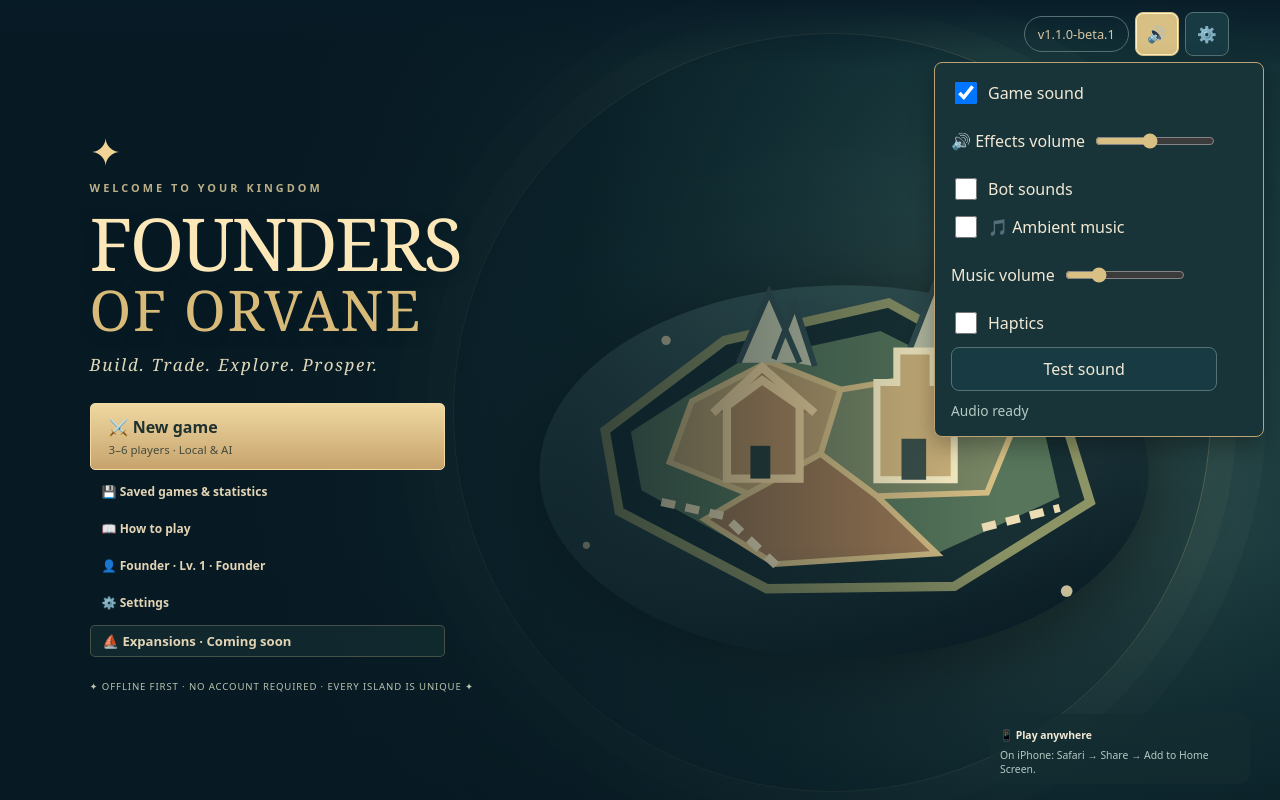
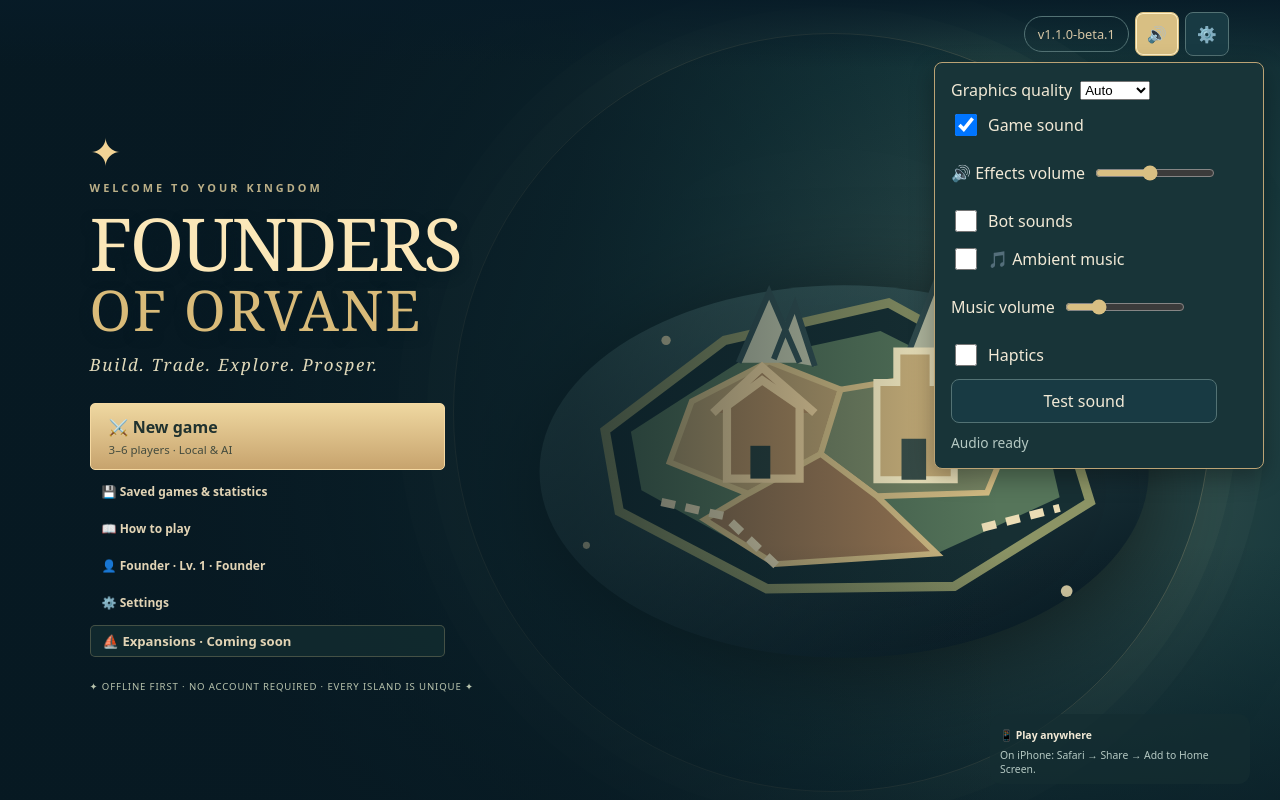
Before and after one commit to rgcb01/founders-of-orvane, a React (Vite) app in the folder apps/web/: page / in a window 1280 px wide. Both pictures are taken after a click on the button "⚙️". Built offline with nearby package versions, Linux system fonts and the light colour scheme.

Commit message:
Move gameplay graphics selector into settings and retain diagnostic control

```diff
--- a/apps/web/src/main.tsx
+++ b/apps/web/src/main.tsx
@@ -5,7 +5,7 @@ import './style.css';
 import './tabletop.css';
 import './front-screen.css';
 
-import {BoardScene3D,type BoardCameraControls} from './BoardScene3D';
+import {BoardScene3D,GraphicsQualitySelect,readGraphicsQuality,persistGraphicsQuality,type GraphicsQuality,type BoardCameraControls} from './BoardScene3D';
 import {DevelopmentPanel} from './DevelopmentPanel';
 import {TradePanel} from './TradePanel';
 import {resourceEmoji} from './resources';
@@ -79,6 +79,8 @@ function App(){
  const [coachFocus,setCoachFocus]=useState<TutorTarget|null>(null);
  const [forceGuided,setForceGuided]=useState(false);
  const [soundOpen,setSoundOpen]=useState(false);
+ const [graphicsQuality,setGraphicsQuality]=useState<GraphicsQuality>(readGraphicsQuality);
+ const changeGraphicsQuality=(q:GraphicsQuality)=>{setGraphicsQuality(q);persistGraphicsQuality(q);};
  const [size,setSize]=useState<BoardSize>(prefs.count<=4?'standard':'extended');
  const [count,setCount]=useState<PlayerCount>(prefs.count);
  const [humans,setHumans]=useState(prefs.humans);
@@ -369,7 +371,7 @@ function App(){
  const viewW=bounds.w/zoom,viewH=bounds.h/zoom;
  return <main className={view?"in-match":menu==="home"?"front-menu":menu==="setup"?"lobby-screen":""} data-coach-focus={coachOpen?coachFocus??undefined:undefined} data-dice={loadout.dice} data-card-back={loadout.cardBack} data-board-theme={loadout.board}>
   <header><div><p className="eyebrow">ORVANE / FIELD NOTES</p><h1>Founders of Orvane</h1><p className="subtitle">Build. Trade. Explore. Prosper.</p></div><div className="header-actions"><span className="version">v1.1.0-beta.1</span>{view&&<>{document.fullscreenEnabled&&<button aria-label="Toggle fullscreen" aria-pressed={fullscreen} title="Fullscreen" onClick={toggleFullscreen}>⛶</button>}<button aria-label="Pause menu" aria-expanded={pauseMenuOpen} onClick={()=>setPauseMenuOpen(true)}>☰</button></>}<button aria-label={audio.settings.enabled?"Mute sound":"Enable sound"} aria-pressed={audio.settings.enabled} onClick={audio.toggle}>{audio.settings.enabled?"🔊":"🔇"}</button>{view&&<button aria-label="Guided tutorial" aria-expanded={coachOpen} aria-pressed={tutorial.enabled&&coachOpen} onClick={activateTutorial}>🧭</button>}{view&&<button aria-expanded={guideOpen} aria-label="Game guide" onClick={()=>setGuideOpen(v=>!v)}>📖</button>}<button aria-expanded={soundOpen} onClick={()=>setSoundOpen(v=>!v)}>⚙️</button></div></header>
-  {soundOpen&&<section className="setup-bar sound-settings"><label><input type="checkbox" aria-label="Enable game sound" checked={audio.settings.enabled} onChange={audio.toggle}/> Game sound</label><label>🔊 Effects volume <input aria-label="Effects volume" type="range" min={0} max={100} value={Math.round(audio.settings.volume*100)} onChange={e=>audio.setVolume(Number(e.target.value)/100)}/></label><label><input type="checkbox" checked={audio.settings.bots} onChange={audio.toggleBots}/> Bot sounds</label><label><input type="checkbox" checked={audio.settings.music} onChange={audio.toggleMusic}/> 🎵 Ambient music</label><label>Music volume <input aria-label="Music volume" type="range" min={0} max={100} value={Math.round(audio.settings.musicVolume*100)} onChange={e=>audio.setMusicVolume(Number(e.target.value)/100)}/></label>{typeof navigator.vibrate==='function'&&<label><input type="checkbox" checked={audio.settings.haptic} onChange={audio.toggleHaptic}/> Haptics</label>}<button onClick={()=>{void audio.unlock().then(()=>audio.play('trade'));}}>Test sound</button><span className="muted">{audio.ready?'Audio ready':'Tap to activate audio'}</span></section>}
+  {soundOpen&&<section className="setup-bar sound-settings"><label>Graphics quality <GraphicsQualitySelect value={graphicsQuality} onChange={changeGraphicsQuality}/></label><label><input type="checkbox" aria-label="Enable game sound" checked={audio.settings.enabled} onChange={audio.toggle}/> Game sound</label><label>🔊 Effects volume <input aria-label="Effects volume" type="range" min={0} max={100} value={Math.round(audio.settings.volume*100)} onChange={e=>audio.setVolume(Number(e.target.value)/100)}/></label><label><input type="checkbox" checked={audio.settings.bots} onChange={audio.toggleBots}/> Bot sounds</label><label><input type="checkbox" checked={audio.settings.music} onChange={audio.toggleMusic}/> 🎵 Ambient music</label><label>Music volume <input aria-label="Music volume" type="range" min={0} max={100} value={Math.round(audio.settings.musicVolume*100)} onChange={e=>audio.setMusicVolume(Number(e.target.value)/100)}/></label>{typeof navigator.vibrate==='function'&&<label><input type="checkbox" checked={audio.settings.haptic} onChange={audio.toggleHaptic}/> Haptics</label>}<button onClick={()=>{void audio.unlock().then(()=>audio.play('trade'));}}>Test sound</button><span className="muted">{audio.ready?'Audio ready':'Tap to activate audio'}</span></section>}
   {storageError&&<p className="storage-warning" role="alert">⚠️ {storageError} · Progress may not be saved.</p>}
   {profileError&&<p className="storage-warning" role="alert">⚠️ {profileError}</p>}
   {!view&&menu==='home'&&<HomeMenu onProfile={()=>setMenu('profile')} profileLabel={profile&&progress?avatarIcon(profile.avatar,progress.level)+' '+profile.name+' · Lv. '+progress.level+' · '+cosmetic(loadout.title).name:undefined} onContinue={latest?()=>resume(latest):undefined} onSaves={()=>setMenu('saves')} onPlay={()=>setMenu('setup')} onGuide={()=>setMenu('guide')} onSettings={()=>setSoundOpen(v=>!v)} onExpansions={()=>setMenu('expansions')}/>}
@@ -401,7 +403,7 @@ function App(){
     {view&&coachOpen&&tutorial.enabled&&<TutorialCoach progress={tutorial} lesson={tutorLesson} tip={coachFocus===tutorLesson?.target&&tutorLesson?tutorialTip(tutorLesson):"Try the highlighted action. Your real moves advance the lesson."} onShow={showTutorTarget} onHide={()=>{setCoachOpen(false);setCoachFocus(null);}} onSkip={skipTutorial}/>}
      {view&&<div className="board-event-slot">{view&&visual&&duration>0&&<EventStage key={visualQueue.length+':'+visual.kind+':'+(game?.turn??setup?.step)} event={visual} effectId={loadout.effects} celebrate={visual.playerId<humans&&!reduced} name={view.players.find(p=>p.id===visual.playerId)?.name??'Player'} other={'other' in visual&&visual.other!==null?view.players.find(p=>p.id===visual.other)?.name??'Player':'🏦 Bank'} duration={duration} color={view.players.find(p=>p.id===visual.playerId)?.color??'#ffe39b'}/>}{(!visual||duration===0)&&<div className="event-idle"><span>{humanDecision?'👤':'🎲'}</span><strong>{view.players.find(p=>p.id===(decision??playerId))?.name??'Match'} </strong><span className="muted">{humanDecision?'Your action':paused?'Paused':'Watching the board'}</span></div>}</div>}
     {game&&humanActive&&game.phase==='action'&&buildOpen&&<BuildMenu onClose={()=>setBuildOpen(false)} board={board} game={game} build={build} onSelect={k=>{setBuild(k);setSelection(null);}}/>}
-    {active3D?<div className="tabletop-world" style={{position:'absolute',inset:0,top:54,bottom:45,zIndex:0}}><BoardScene3D board={board} cameraControls={camera3D} ambientPaused={paused||pauseMenuOpen||pace==='turbo'||reduced} robberTile={game?.development.robber} producingTiles={visual?.kind==='production'&&duration>0&&!reduced?visual.tiles:undefined} pieces={{roads:(view?.roads??[]).map(r=>({edgeId:r.edgeId,color:view?.players.find(p=>p.id===r.playerId)?.color??'#ffffff'})),buildings:(view?.settlements??[]).map(v=>({vertexId:v.vertexId,kind:game?.settlements.some(s=>s.vertexId===v.vertexId&&s.kind==='city')?'city' as const:'settlement' as const,color:view?.players.find(p=>p.id===v.playerId)?.color??'#ffffff'}))}} legalVertices={[...validVertices]} legalEdges={[...validEdges]} onSelect={v=>setSelection(v)} onUnavailable={()=>{setWebglFailed(true);setExperimental3D(false);}}/></div>:<>
+    {active3D?<div className="tabletop-world" style={{position:'absolute',inset:0,top:54,bottom:45,zIndex:0}}><BoardScene3D board={board} graphicsQuality={graphicsQuality} onGraphicsQualityChange={changeGraphicsQuality} cameraControls={camera3D} ambientPaused={paused||pauseMenuOpen||pace==='turbo'||reduced} robberTile={game?.development.robber} producingTiles={visual?.kind==='production'&&duration>0&&!reduced?visual.tiles:undefined} pieces={{roads:(view?.roads??[]).map(r=>({edgeId:r.edgeId,color:view?.players.find(p=>p.id===r.playerId)?.color??'#ffffff'})),buildings:(view?.settlements??[]).map(v=>({vertexId:v.vertexId,kind:game?.settlements.some(s=>s.vertexId===v.vertexId&&s.kind==='city')?'city' as const:'settlement' as const,color:view?.players.find(p=>p.id===v.playerId)?.color??'#ffffff'}))}} legalVertices={[...validVertices]} legalEdges={[...validEdges]} onSelect={v=>setSelection(v)} onUnavailable={()=>{setWebglFailed(true);setExperimental3D(false);}}/></div>:<>
     <svg ref={svg} data-board-root="true" viewBox={[bounds.x+(bounds.w-viewW)/2+pan.x,bounds.y+(bounds.h-viewH)/2+pan.y,viewW,viewH].join(' ')} onPointerDown={start} onPointerMove={move} onPointerUp={end} onPointerCancel={end} onClickCapture={e=>{
          if(performance.now()-lastGestureEnd.current<320){e.preventDefault();e.stopPropagation();return;}
          if(!e.detail||!window.matchMedia('(pointer:coarse)').matches||(!vertexMode&&!roadMode)||!svg.current)return;
@@ -443,7 +445,7 @@ function App(){
   {handoffPending&&view&&decision!==null&&<div className="handoff-curtain" role="presentation"><section className="handoff-window" role="dialog" aria-modal="true" aria-label="Pass the device"><span className="handoff-sigil" aria-hidden="true">♜</span><p className="eyebrow">PRIVATE PLAYER TURN</p><h2>Pass the device</h2><p>Hand the screen to <strong>{view.players.find(p=>p.id===decision)?.name??'the next player'}</strong>.</p><p className="muted">Your cards and private actions remain hidden until you are ready.</p><button className="primary-action" autoFocus onClick={()=>{setRevealedSeat(decision);setSelection(null);setDrawerOpen(false);}}>✓ I'm ready</button></section></div>}
    {view&&pauseMenuOpen&&<div className="pause-curtain" onClick={()=>setPauseMenuOpen(false)}><section className="pause-window" role="dialog" aria-modal="true" aria-label="Pause menu" onClick={e=>e.stopPropagation()}><span className="pause-sigil">♜</span><p className="eyebrow">FOUNDERS OF ORVANE</p><h2>Game menu</h2><small aria-label="Build version">v1.1.0-beta.1</small><p className="muted">Bots pause while this menu is open.</p>
  <div className="mobile-pause-options tabletop-pause-options"><label>Bot pace <select aria-label="Pause menu bot pace" value={pace} onChange={e=>setPace(e.target.value as Pace)}>{(Object.keys(PACES) as Pace[]).map(p=><option key={p} value={p}>{PACES[p].label}</option>)}</select></label><button onClick={()=>{setPaused(v=>!v);setStepRequested(false);}}>{paused?'▶ Resume bots':'⏸ Pause bots'}</button>{paused&&<button disabled={!botBusy||stepRequested||!!visual} onClick={()=>{setPauseMenuOpen(false);setStepRequested(true);}}>Next action →</button>}{visual&&<button onClick={()=>setVisualQueue(q=>q.slice(1))}>Skip animation →</button>}</div>
- <div className="pause-commands"><button className="primary-action" onClick={()=>setPauseMenuOpen(false)}>▶ Resume game</button><button onClick={()=>{setPauseMenuOpen(false);setGuideOpen(true);}}>📖 How to play</button><button onClick={()=>{setPauseMenuOpen(false);activateTutorial();}}>🧭 Guided tutorial</button><button onClick={()=>{setPauseMenuOpen(false);setSoundOpen(true);}}>⚙️ Audio settings</button><button onClick={()=>{if(leave())setPauseMenuOpen(false);}}>💾 Save & exit to menu</button></div><small>ESC · Menu　　1 / 2 / 3 · Build　　I · Journal　　T · Trade　　C · Cards</small></section></div>}
+ <div className="pause-commands"><button className="primary-action" onClick={()=>setPauseMenuOpen(false)}>▶ Resume game</button><button onClick={()=>{setPauseMenuOpen(false);setGuideOpen(true);}}>📖 How to play</button><button onClick={()=>{setPauseMenuOpen(false);activateTutorial();}}>🧭 Guided tutorial</button><button onClick={()=>{setPauseMenuOpen(false);setSoundOpen(true);}}>⚙️ Settings</button><button onClick={()=>{if(leave())setPauseMenuOpen(false);}}>💾 Save & exit to menu</button></div><small>ESC · Menu　　1 / 2 / 3 · Build　　I · Journal　　T · Trade　　C · Cards</small></section></div>}
    {visual&&(visual.kind==='income'||visual.kind==='spend')&&humans===1&&visual.playerId===0&&duration>0&&!reduced&&<IncomeFlights event={visual} svg={svg} points={points} duration={duration} spendPoint={visual.kind==='spend'?(visual.build==='road'?(()=>{const e=board.edges.find(e=>e.id===visual.id);const a=e&&points.get(e.a),b=e&&points.get(e.b);return a&&b?{x:(a.x+b.x)/2,y:(a.y+b.y)/2}:undefined;})():points.get(visual.id)):undefined}/>}
   </>}
   {!view&&<footer>Local base game · Autosave · Offline play · Online optional.</footer>}
```
